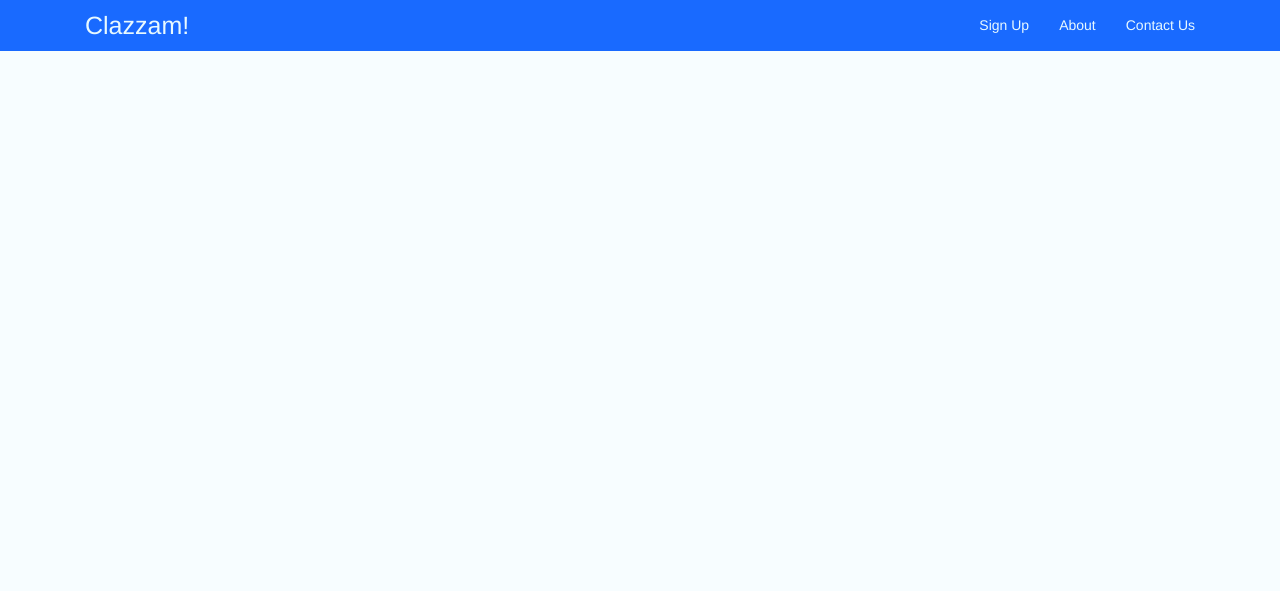
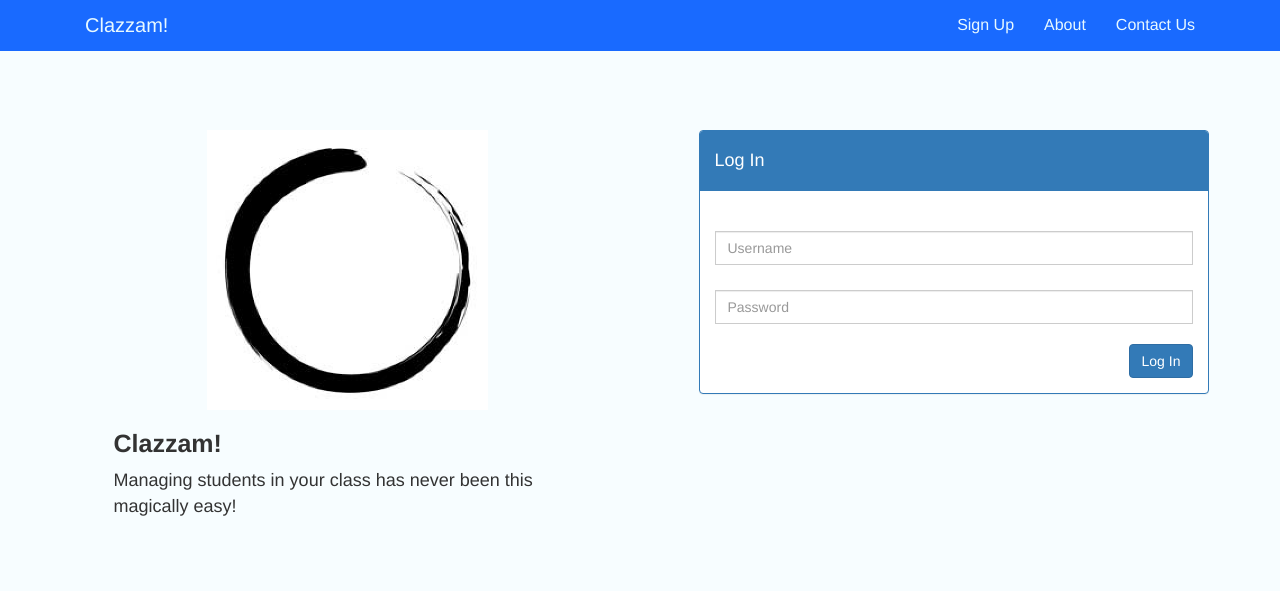
Before and after one commit to erocrizs/ClazzamWeb, a plain HTML site: page index.html in a window 1280 px wide. Drawn offline with Linux system fonts and the light colour scheme.

Commit message:
Add the body of the page

```diff
--- a/index.html
+++ b/index.html
@@ -33,7 +33,28 @@
 			</div>
 		</header>
 
-
+		<main class="container">
+			<div class="row">
+				<div class="col-sm-6 col-xs-12 welcome-img">
+					<img src="res/img/bigLogo.png" class="img-responsive"/>
+					<h1>Clazzam!</h1>
+					<p>Managing students in your class has never been this magically easy!</p>
+				</div>
+				<div class="col-sm-6 col-xs-12 login-form">
+					<div class="panel panel-primary">
+						<div class="panel-heading">
+							<h4>Log In</h4>
+						</div>
+						<div class="panel-body input-group">
+							<br />
+							<input type="email" class="form-control" placeholder="Username" />
+							<input type="password" class="form-control" placeholder="Password" />
+							<button type="submit" class="btn btn-primary">Log In</button>
+						</div>
+					</div>
+				</div>
+			</div>
+		</main>
 
 
 		<script src="res/js/jquery-2.1.4.min.js"></script>
--- a/res/css/styles.css
+++ b/res/css/styles.css
@@ -12,15 +12,66 @@ body {
 }
 
 .navbar-brand {
-	font-size: 25px;
+	font-size: 20px;
+	color: #E8F9FF;
 }
 
-.navbar-clazzam a {
+.navbar-clazzam .collapse a {
 	color: #E8F9FF;
+	font-size: 16px;
 }
 
 .navbar-clazzam > .container > .container-fluid > .collapse > ul > li > a:hover,
 .navbar-clazzam > .container > .container-fluid > .collapse > ul > li > a:focus {
 	background-color: #003390;
-	color: E8F9FF;
+	color: #E8F9FF;
 }
+
+.icon-bar {
+	background-color: #E8F9FF;
+}
+
+.navbar-toggle {
+	border-width: 1px;
+	border-color: #E8F9FF;
+}
+
+.navbar-toggle:hover {
+	background-color: #003390;
+}
+
+.welcome-img img {
+	margin-left: auto;
+	margin-right: auto;
+	max-width: 60%;
+}
+
+.login-form, .welcome-img {
+	padding: 5%;
+	box-sizing: border-box;
+}
+
+.welcome-img h1 {
+	font-size: 25px;
+	font-weight: bold;
+}
+
+.welcome-img p {
+	font-size: 18px;
+}
+
+.login-form .form-control{
+	margin-top: 5px;
+	margin-bottom: 20px;
+}
+
+.login-form .input-group .btn-primary {
+	float: right;
+}
+
+.login-form .panel {
+	position: absolute;
+	top: 50%;
+	margin-left: auto;
+	margin-right: auto;
+}
```
